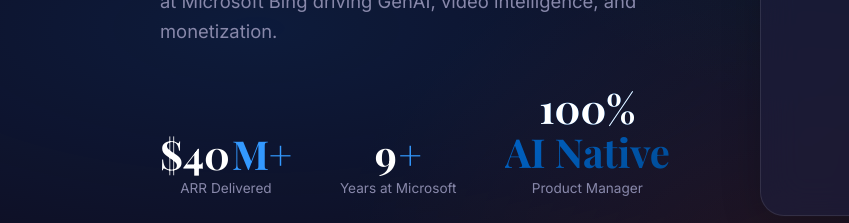
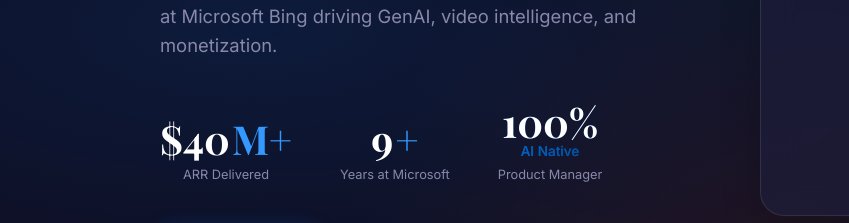
Before and after one commit to TrinishaAI/Resume, a plain HTML site: page index.html in a window 1280 px wide. Shown: the part 372-595 px from the top of the page, 0-849 px from the left. Drawn offline with nearby package versions, Linux system fonts and the light colour scheme.

Commit message:
Make AI Native label smaller font below 100%

```diff
--- a/index.html
+++ b/index.html
@@ -51,7 +51,7 @@
                         <span class="stat-label">Years at Microsoft</span>
                     </div>
                     <div class="stat">
-                        <div class="stat-line"><span class="stat-value-text"><span style="-webkit-text-fill-color: white; color: white;">100%</span><br>AI Native</span></div>
+                        <div class="stat-line"><span class="stat-value-text"><span style="-webkit-text-fill-color: white; color: white;">100%</span><span class="ai-native-label">AI Native</span></span></div>
                         <span class="stat-label">Product Manager</span>
                     </div>
                 </div>
--- a/styles.css
+++ b/styles.css
@@ -272,11 +272,22 @@
     text-align: center;
 }
 
+.stat-value-text .ai-native-label {
+    display: block;
+    font-family: 'Inter', sans-serif;
+    font-size: 0.85rem;
+    font-weight: 500;
+    background: var(--gradient-primary);
+    -webkit-background-clip: text;
+    -webkit-text-fill-color: transparent;
+    background-clip: text;
+}
+
 .stat-label {
     display: block;
-    font-size: 0.85rem;
+    font-size: 0.8rem;
     color: var(--gray-400);
-    margin-top: 4px;
+    margin-top: 6px;
 }
 
 .hero-cta {
```
